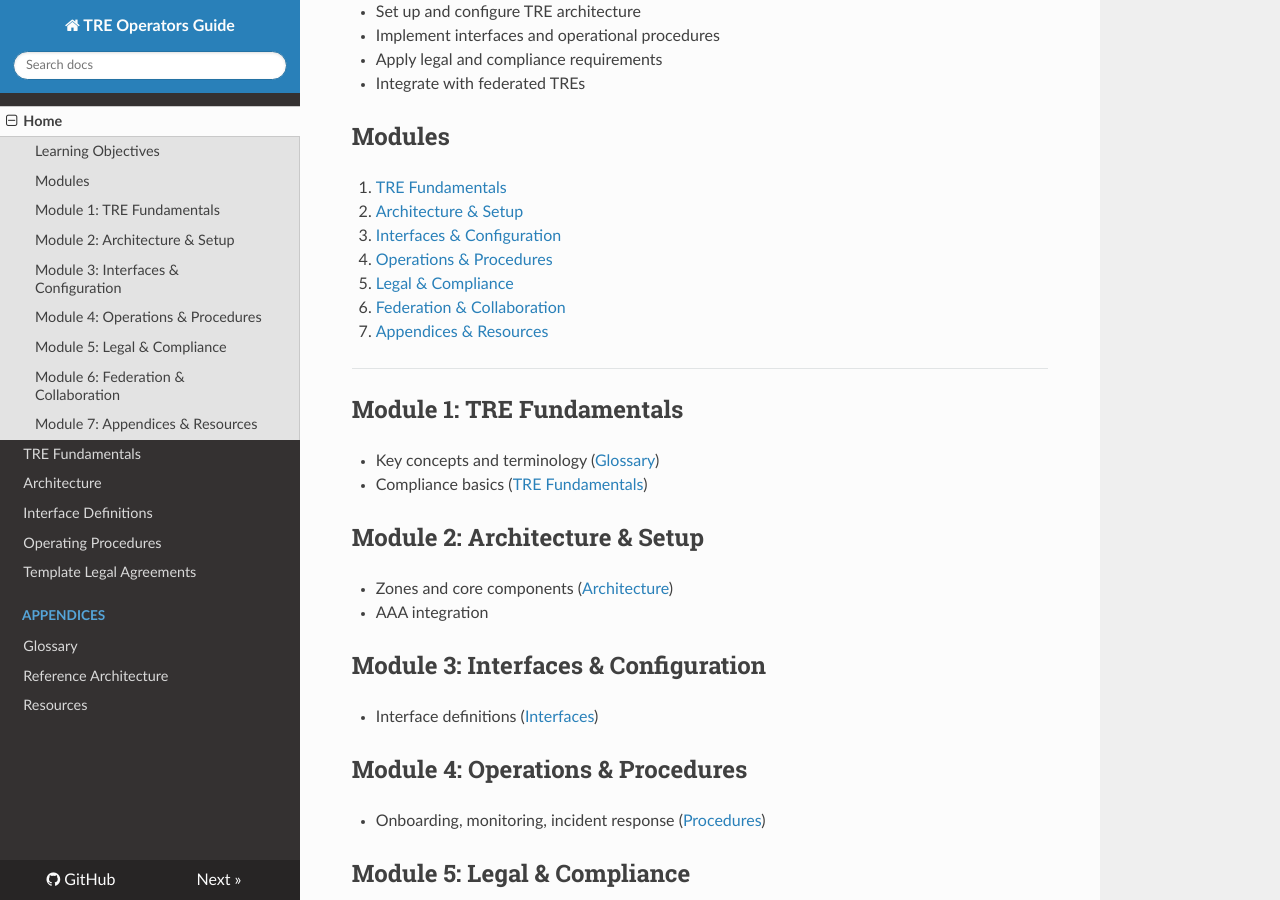
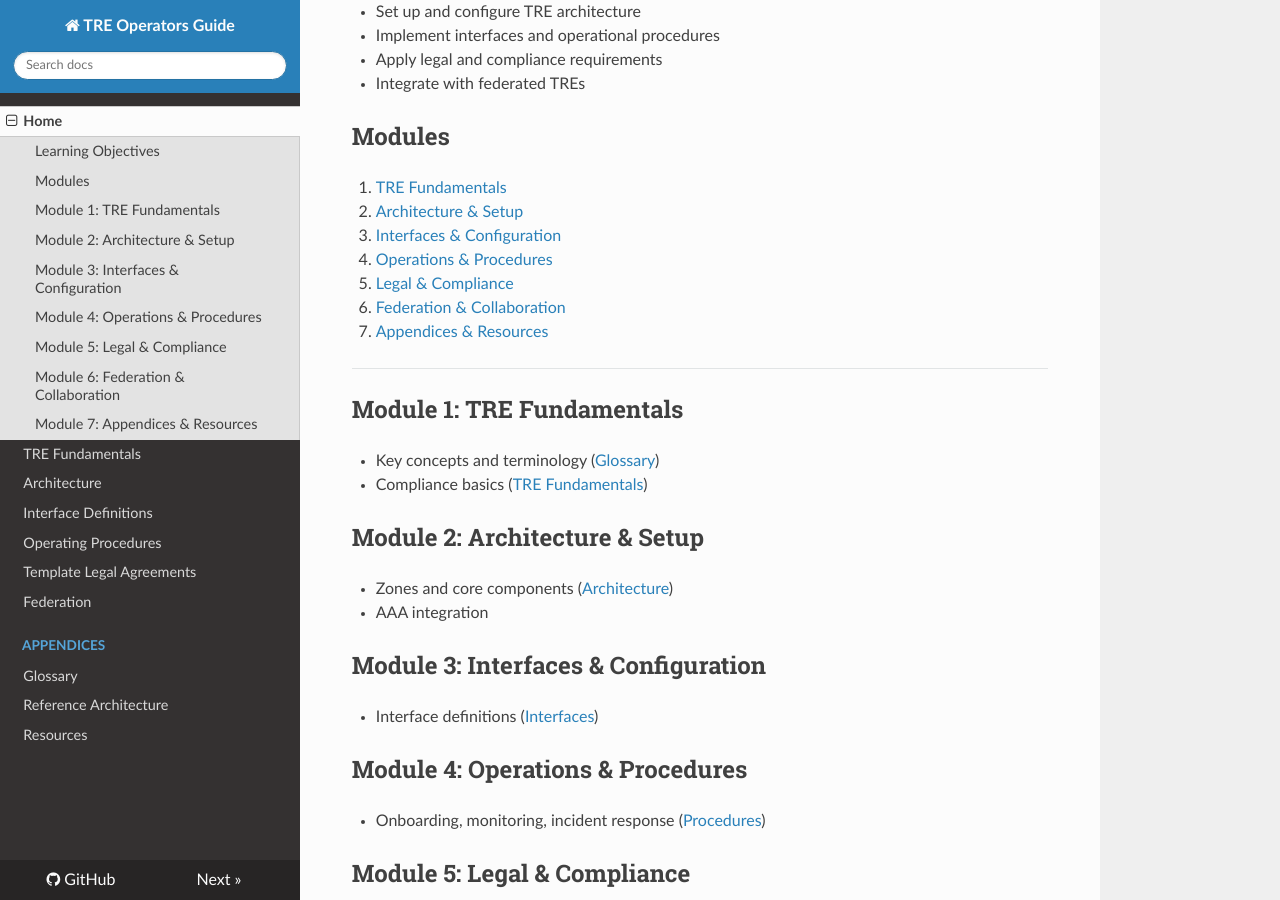
Before and after one commit to unioslo/tre-operators-docs, an MkDocs documentation site: the page built from docs/index.md, in a window 1280 px wide and 900 px high, scrolled down 336 px. Built offline with MkDocs 1.6.1, drawn with Linux system fonts in a browser that asks for light colours; nearby versions of some CDN libraries.

Commit message:
Add Federation section to navigation in mkdocs.yml

```diff
--- a/mkdocs.yml
+++ b/mkdocs.yml
@@ -13,6 +13,7 @@ nav:
   - Interface Definitions: modules/interfaces/index.md
   - Operating Procedures: modules/procedures/index.md
   - Template Legal Agreements: modules/legal/index.md
+  - Federation: federation.md
   - Appendices:
       - Glossary: appendices/glossary.md
       - Reference Architecture: appendices/reference-architecture.md
```
